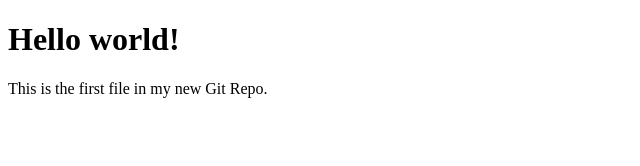
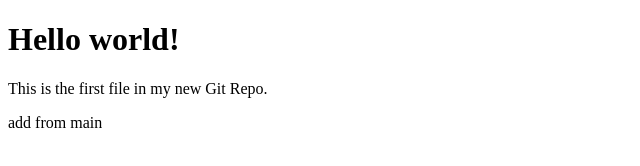
Before and after one commit to RaheeqQ/Task-2---Git-and-GitHub, a plain HTML site: page index.html in a window 1280 px wide. Shown: the whole page, without its empty margins (0-640 px from the left). Drawn offline with Linux system fonts and the light colour scheme.

Commit message:
edit file from main

```diff
--- a/index.html
+++ b/index.html
@@ -7,6 +7,6 @@
 
 <h1>Hello world!</h1>
 <p>This is the first file in my new Git Repo.</p>
-
+<p>add from main</p>
 </body>
 </html>
```
